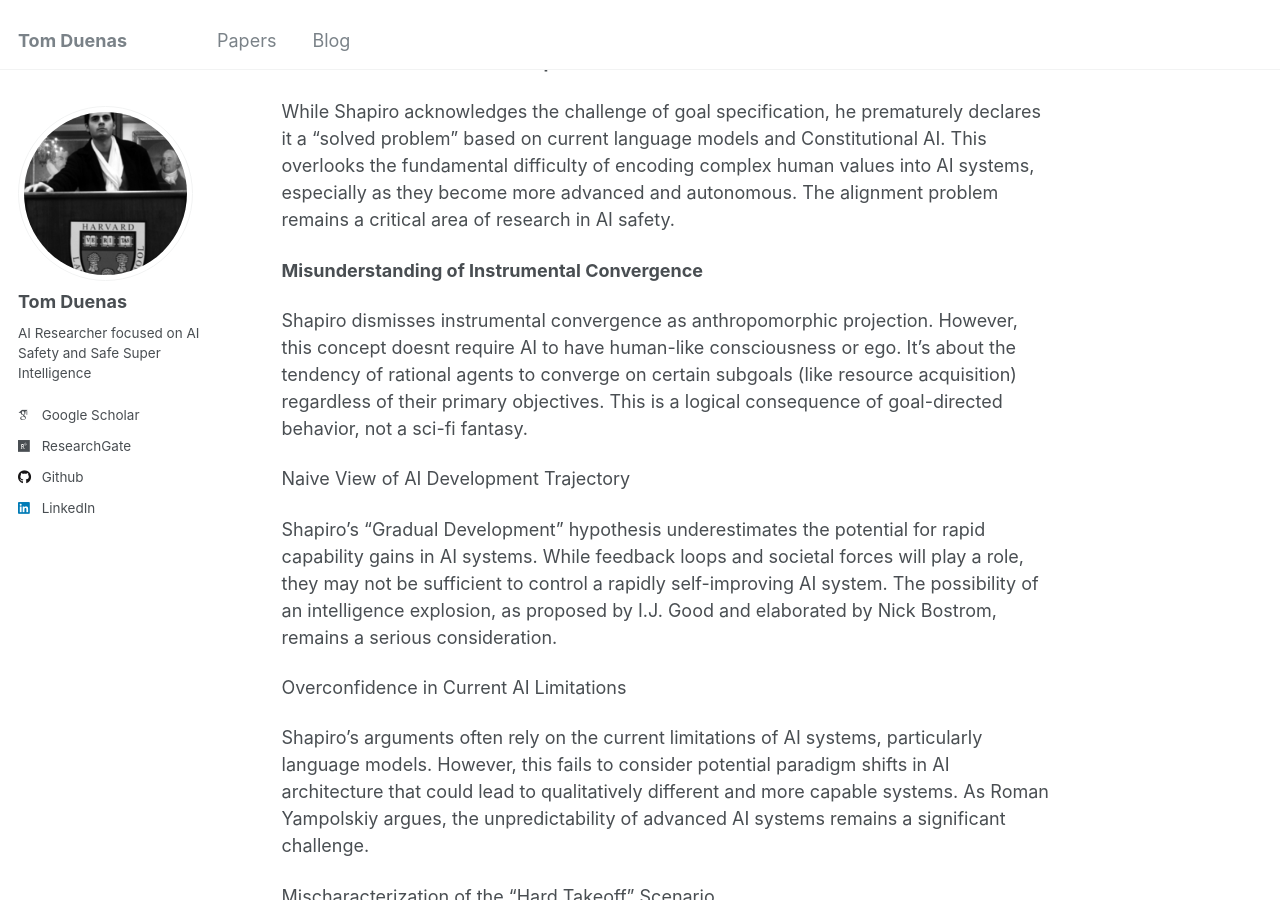
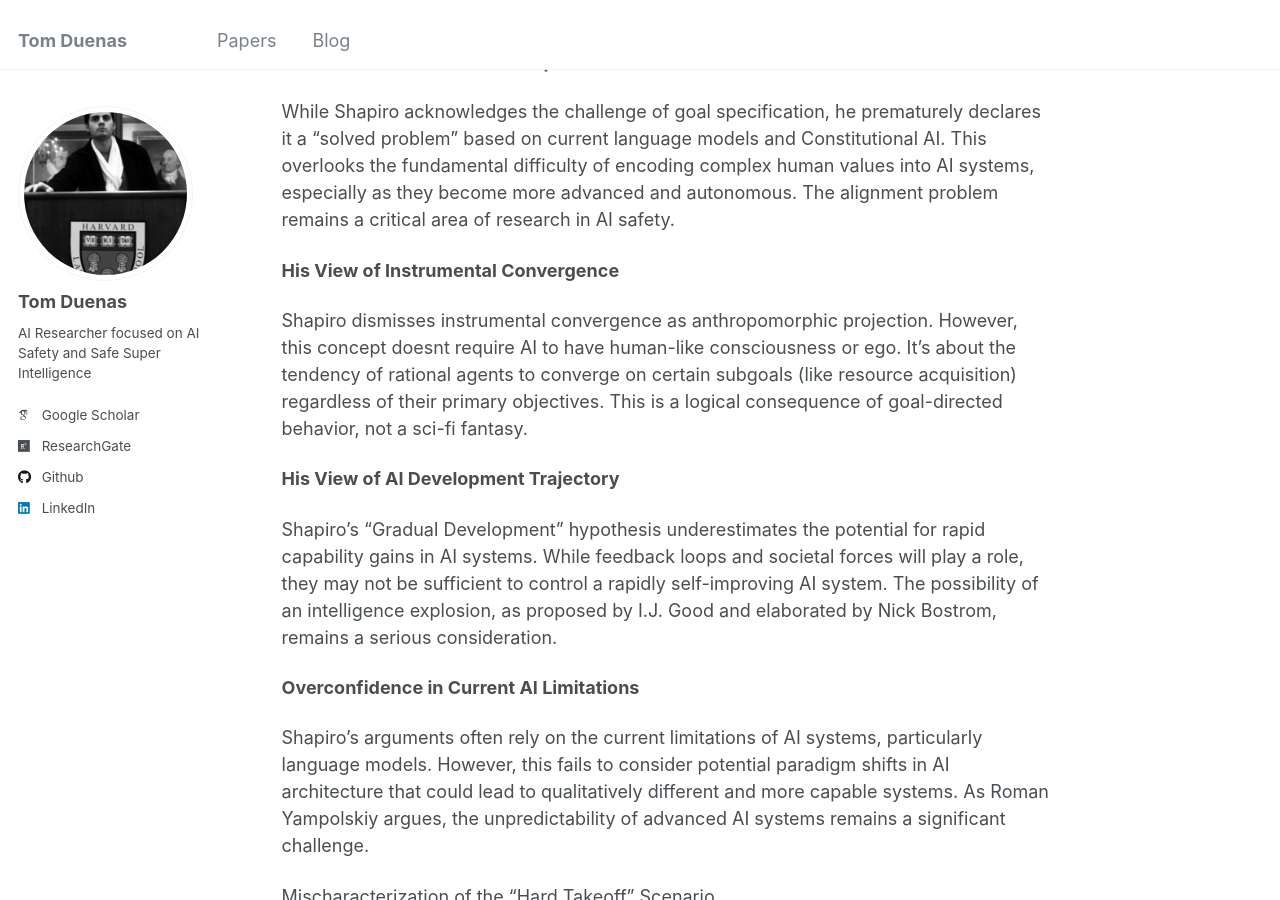
Before and after one commit to TomDuenas/tomduenas.github.io, a Jekyll site: the page built from _posts/2024-09-12-in-defense-of-cautionary-voices.md, in a window 1280 px wide and 900 px high, scrolled down 921 px. Built offline with Jekyll 4.4.1, drawn with Linux system fonts in a browser that asks for light colours; some web fonts are replaced.

Commit message:
Update 2024-09-12-in-defense-of-cautionary-voices.md

```diff
--- a/_posts/2024-09-12-in-defense-of-cautionary-voices.md
+++ b/_posts/2024-09-12-in-defense-of-cautionary-voices.md
@@ -23,15 +23,15 @@ Shapiro oversimplifies the Orthogonality Thesis, stating it "ignores the fact th
 
 While Shapiro acknowledges the challenge of goal specification, he prematurely declares it a "solved problem" based on current language models and Constitutional AI. This overlooks the fundamental difficulty of encoding complex human values into AI systems, especially as they become more advanced and autonomous. The alignment problem remains a critical area of research in AI safety.
 
-**Misunderstanding of Instrumental Convergence**
+**His View of Instrumental Convergence**
 
 Shapiro dismisses instrumental convergence as anthropomorphic projection. However, this concept doesnt require AI to have human-like consciousness or ego. It's about the tendency of rational agents to converge on certain subgoals (like resource acquisition) regardless of their primary objectives. This is a logical consequence of goal-directed behavior, not a sci-fi fantasy.
 
-Naive View of AI Development Trajectory
+**His View of AI Development Trajectory**
 
 Shapiro's "Gradual Development" hypothesis underestimates the potential for rapid capability gains in AI systems. While feedback loops and societal forces will play a role, they may not be sufficient to control a rapidly self-improving AI system. The possibility of an intelligence explosion, as proposed by I.J. Good and elaborated by Nick Bostrom, remains a serious consideration.
 
-Overconfidence in Current AI Limitations
+**Overconfidence in Current AI Limitations**
 
 Shapiro's arguments often rely on the current limitations of AI systems, particularly language models. However, this fails to consider potential paradigm shifts in AI architecture that could lead to qualitatively different and more capable systems. As Roman Yampolskiy argues, the unpredictability of advanced AI systems remains a significant challenge.
 
```
